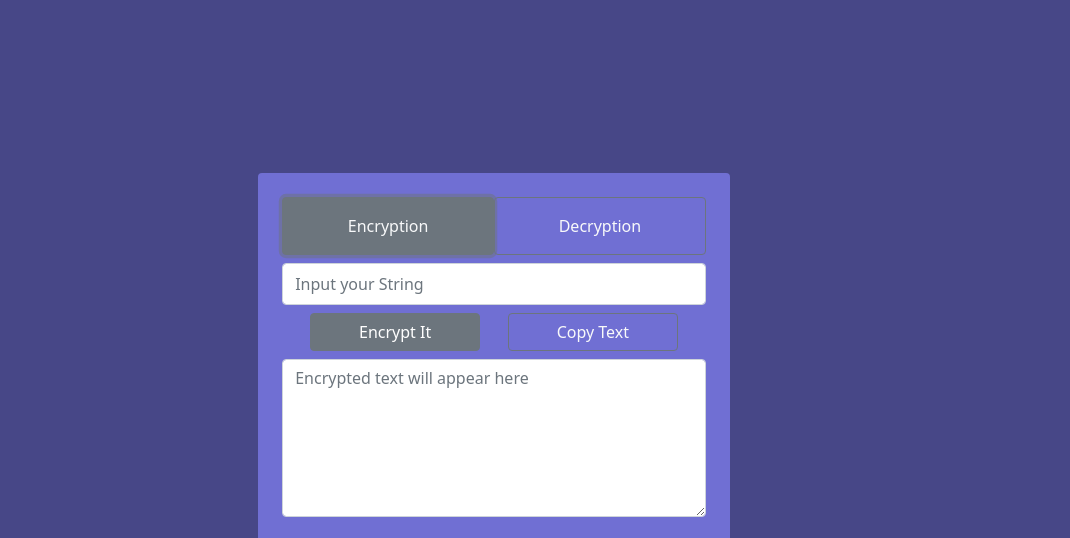
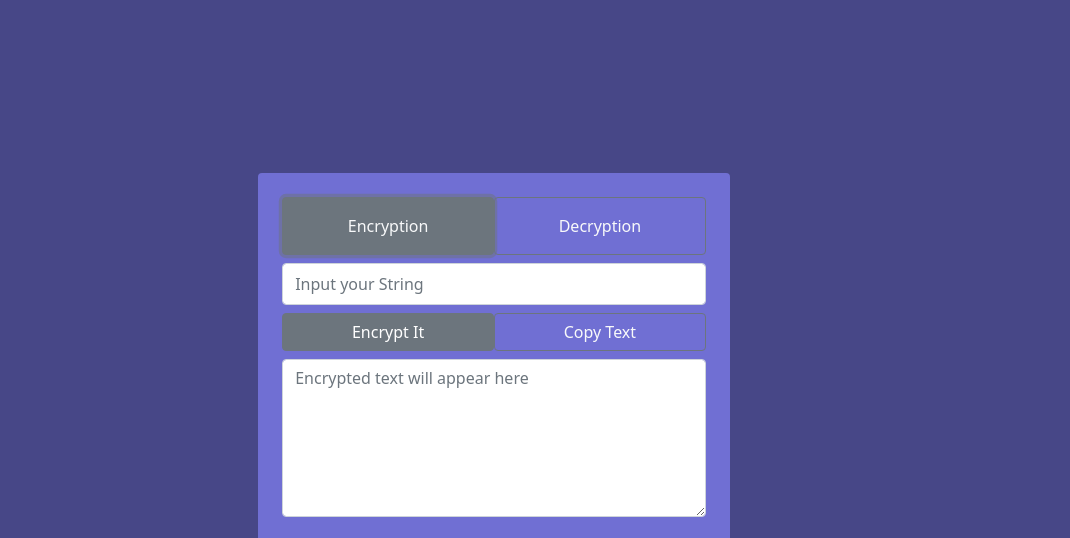
Before and after one commit to Shariar-Hasan/Shuttle-Encryption, a plain HTML site: page index.html in a window 1280 px wide. Both pictures are taken after a click on the button "Encryption". Shown: the part 51-589 px from the top of the page, without its empty margins (146-1216 px from the left). Drawn offline with nearby package versions, Linux system fonts and the light colour scheme.

Commit message:
css fixed

```diff
--- a/css/style.css
+++ b/css/style.css
@@ -40,5 +40,5 @@ footer{
     background-color: #6C757D;
 }
 .button{
-    width: 40% !important;
+    width: 50% !important;
 }
```
